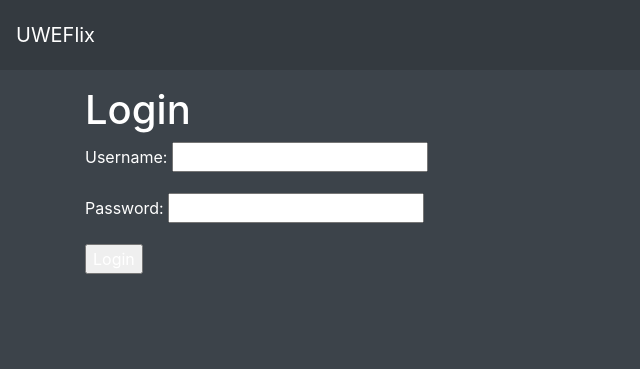
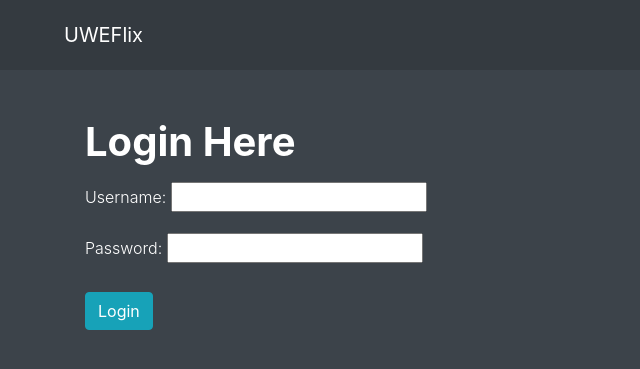
Before and after one commit to yj2-alabdulgha/UWE-Flix-Enterprise-System, a Django app: page /login in a window 1280 px wide. Shown: the top 369 px of the page, without its empty margins (0-640 px from the left). Run offline with Django 4.2, Linux system fonts and the light colour scheme.

Commit message:
feat: :construction: Updated and Improved Front-End (Needs Work)

```diff
--- a/UWEFLIXGROUP/crud/templates/base.html
+++ b/UWEFLIXGROUP/crud/templates/base.html
@@ -12,12 +12,12 @@
   </head>
   <body>
     <nav class="navbar navbar-expand-lg navbar-dark bg-dark" style="padding-top: 15px; padding-bottom: 15px;">
-      <a class="navbar-brand" href="#">UWEFlix</a>
+      <a class="navbar-brand pl-5" href="#">UWEFlix</a>
       <button class="navbar-toggler" type="button" data-toggle="collapse" data-target="#navbarNavAltMarkup" aria-controls="navbarNavAltMarkup" aria-expanded="false" aria-label="Toggle navigation">
         <span class="navbar-toggler-icon"></span>
       </button>
       <div class="collapse navbar-collapse" id="navbarNavAltMarkup">
-        <div class="navbar-nav">
+        <div class="navbar-nav ml-auto pr-5">
           <!-- If user authenticated -->
           {% if user.is_authenticated %}
             <a href="/logout" class="btn btn-sm btn-danger"> Logout </a>
--- a/UWEFLIXGROUP/crud/templates/home.html
+++ b/UWEFLIXGROUP/crud/templates/home.html
@@ -2,7 +2,7 @@
 
 
 {% block content %}
-<div class="container mt-3">
-    <h1>I am now logged in: {{ user.get_username }}</h1>
+<div class="container mt-3 pt-5">
+    <h1>Welcome, <strong>{{ user.get_username }}</strong></h1>
 <div class="container mt-3">
 {% endblock %}
--- a/UWEFLIXGROUP/crud/templates/login.html
+++ b/UWEFLIXGROUP/crud/templates/login.html
@@ -1,12 +1,12 @@
 {% extends 'base.html' %}
 
 {% block content %}
-<div class="container mt-3">
-  <h1>Login</h1>
-  <form method="post">
+<div class="container mt-5 align-middle">
+  <h1 class="font-weight-bold mb-3">Login Here</h1>
+  <form method="post" class="font-weight-light">
     {% csrf_token %}
     {{ form.as_p }}
-    <input type="submit" value="Login">
+    <input type="submit" value="Login" class="btn btn-info mt-2">
   </form>
 </div>
 {% endblock %}
```
